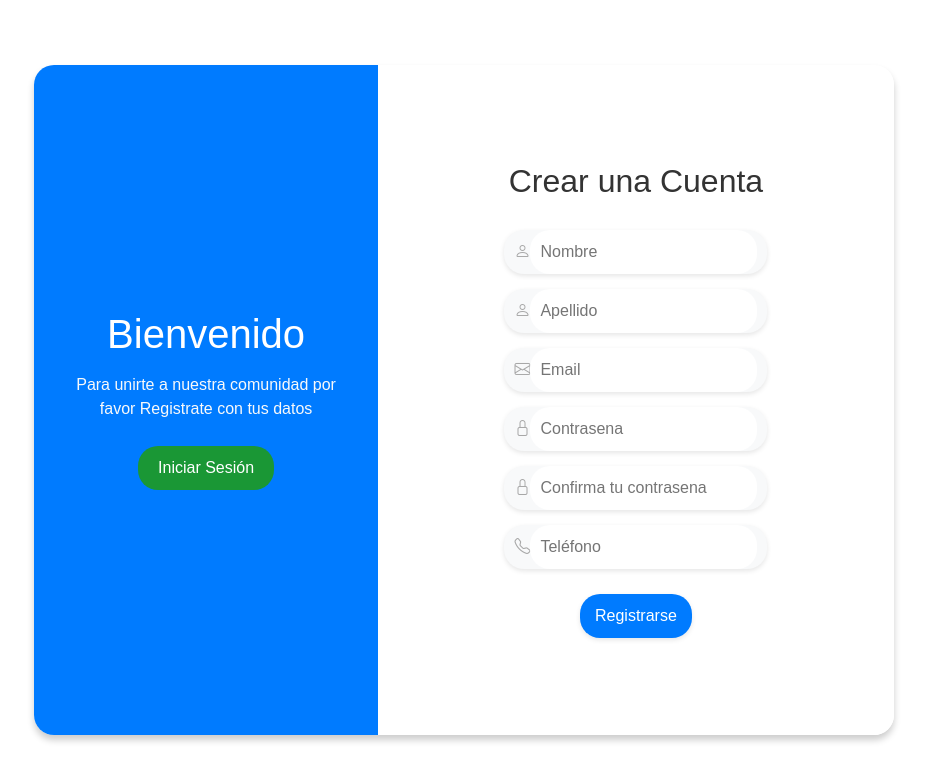
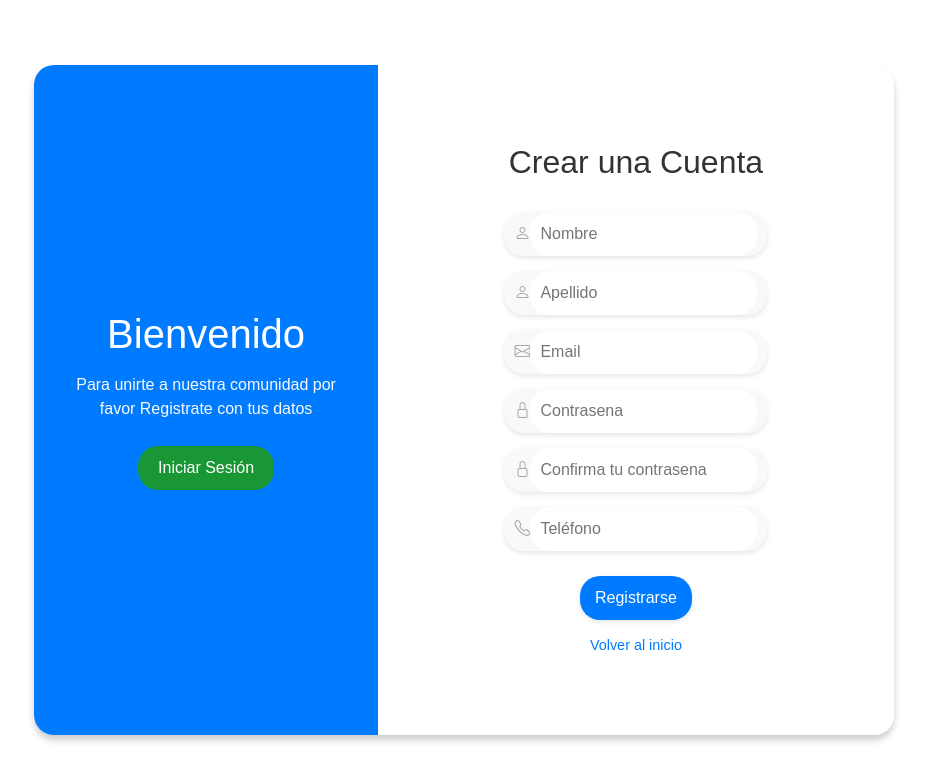
Before and after one commit to AugustoGiuffrida/web_develop, an Angular app in the folder frontend/app_biblioteca/: page /register in a window 1280 px wide. Shown: the top 780 px of the page, without its empty margins (176-1103 px from the left). Built offline with nearby package versions, Linux system fonts and the light colour scheme.

Commit message:
fix some issues

```diff
--- a/frontend/app_biblioteca/src/app/page/login/login.component.css
+++ b/frontend/app_biblioteca/src/app/page/login/login.component.css
@@ -228,3 +228,17 @@ body {
       border-top-right-radius: 0;
   }
 }
+
+.volver-inicio {
+  display: inline-block;
+  margin-top: 15px;
+  color: #007bff; /* Azul primario */
+  text-decoration: none;
+  font-size: 0.9rem;
+  transition: color 0.3s ease;
+}
+
+.volver-inicio:hover {
+  color: #0056b3; /* Azul más oscuro */
+  text-decoration: underline;
+}
--- a/frontend/app_biblioteca/src/app/page/login/login.component.html
+++ b/frontend/app_biblioteca/src/app/page/login/login.component.html
@@ -40,6 +40,10 @@
                     value="Iniciar Sesión"
                     [disabled]="loginForm.invalid"
                 >
+                <div>
+                    <a routerLink="/home" class="volver-inicio">Volver al inicio</a>
+                </div>
+
                 <!-- Alertas -->
                 <div *ngIf="loginForm.invalid && loginForm.touched" class="alerta-error">
                     Todos los campos son obligatorios
--- a/frontend/app_biblioteca/src/app/page/register/register.component.css
+++ b/frontend/app_biblioteca/src/app/page/register/register.component.css
@@ -215,7 +215,19 @@ body {
   text-align: center;
 }
 
+.volver-inicio {
+  display: inline-block;
+  margin-top: 15px;
+  color: #007bff; /* Azul primario */
+  text-decoration: none;
+  font-size: 0.9rem;
+  transition: color 0.3s ease;
+}
 
+.volver-inicio:hover {
+  color: #0056b3; /* Azul más oscuro */
+  text-decoration: underline;
+}
 
 /*RESPONSIVE FORM*/
 @media screen and (max-width:750px) {
--- a/frontend/app_biblioteca/src/app/page/register/register.component.html
+++ b/frontend/app_biblioteca/src/app/page/register/register.component.html
@@ -121,6 +121,9 @@
             <input type="submit" [disabled]="isLoading" value="Registrarse" />
             <span *ngIf="isLoading">Enviando...</span>
           </div>
+          <div>
+            <a routerLink="/home" class="volver-inicio">Volver al inicio</a>
+        </div>
         </form>
       </div>
     </div>
```
Also changed, not shown: 2 other files (tests, documents, lock files or other folders).
